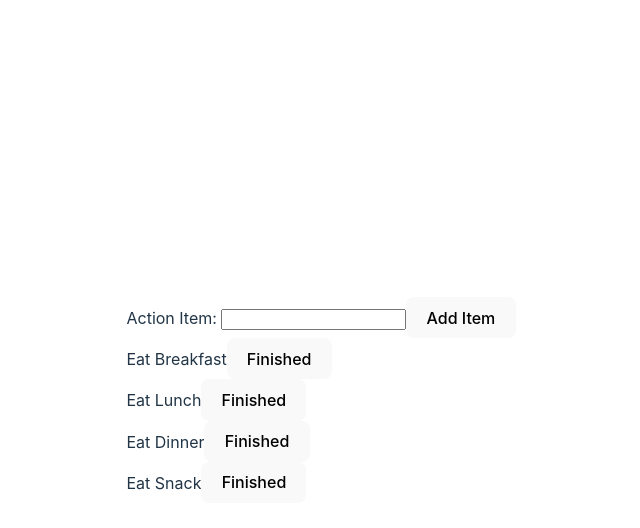
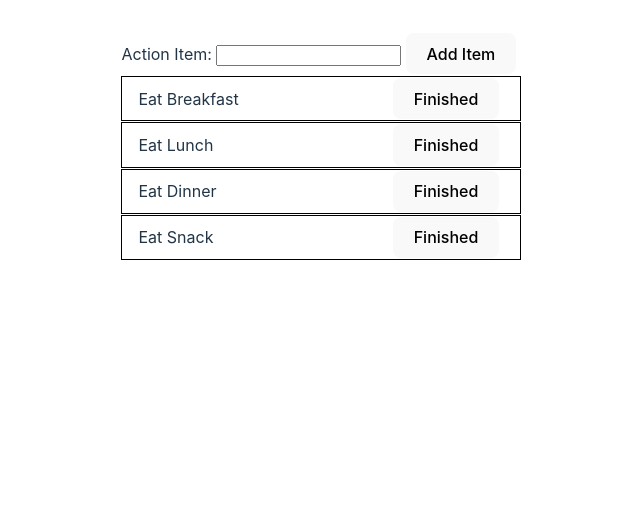
Before and after one commit to RinkM/Odin11-ToDoList-Vite, a React (Vite) app: page / in a window 1280 px wide. Shown: the top 528 px of the page, without its empty margins (319-959 px from the left). Built offline with nearby package versions, Linux system fonts and the light colour scheme.

Commit message:
first round of CSSing

```diff
--- a/src/index.css
+++ b/src/index.css
@@ -35,9 +35,10 @@ a:hover {
 body {
   margin: 0;
   display: flex;
-  place-items: center;
+  /* place-items: center; */
   min-width: 320px;
   min-height: 100vh;
+  overflow: hidden;
 }
 
 h1 {
@@ -46,6 +47,7 @@ h1 {
 }
 
 button {
+  margin: 1px 5px ;
   border-radius: 8px;
   border: 1px solid transparent;
   padding: 0.6em 1.2em;
@@ -79,8 +81,13 @@ button:focus-visible {
 
 
 .toDoItem {
-
-
+  transition: all 1.2s ease-in;
+  padding: 0 1em;
+  display: flex;
+  justify-content: space-between;
+  align-items: center;
+  border: 1px solid black;
+  margin: 1px 0;
 }
 
 #toDoList{
@@ -93,11 +100,8 @@ button:focus-visible {
 
 
 .removeTaskAnimation{
-
-}
-
-
-.removeTaskAnimation::before{
+  /* transform: scale(.01); */
+  transform:translateX(150vw);
 
 
 }
```
